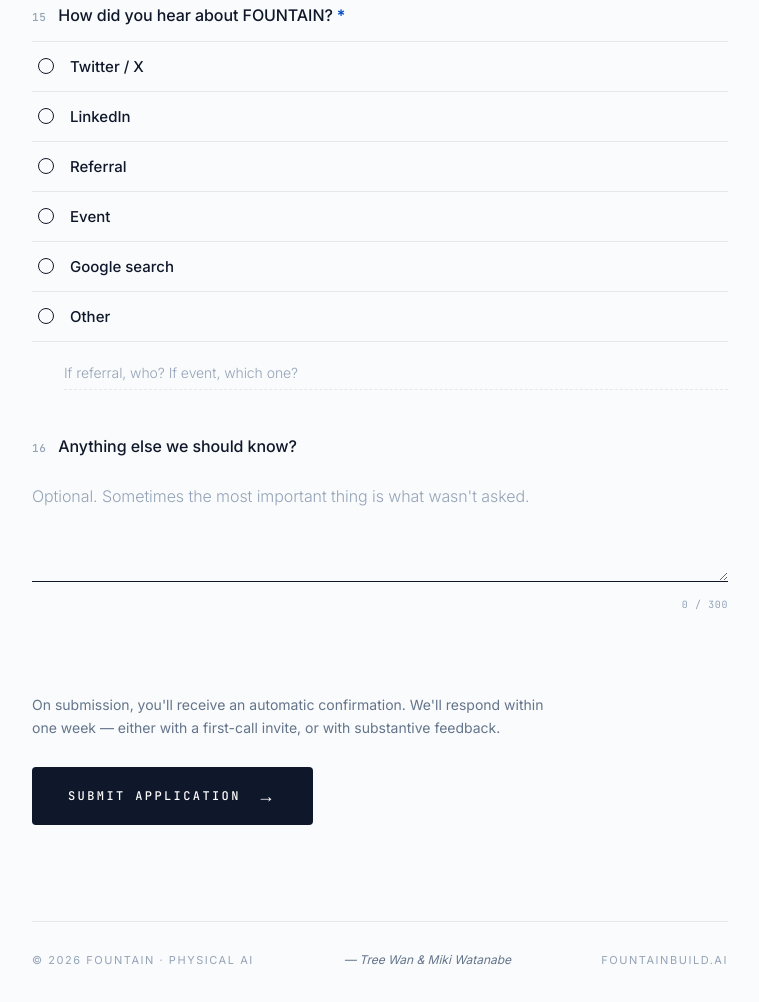
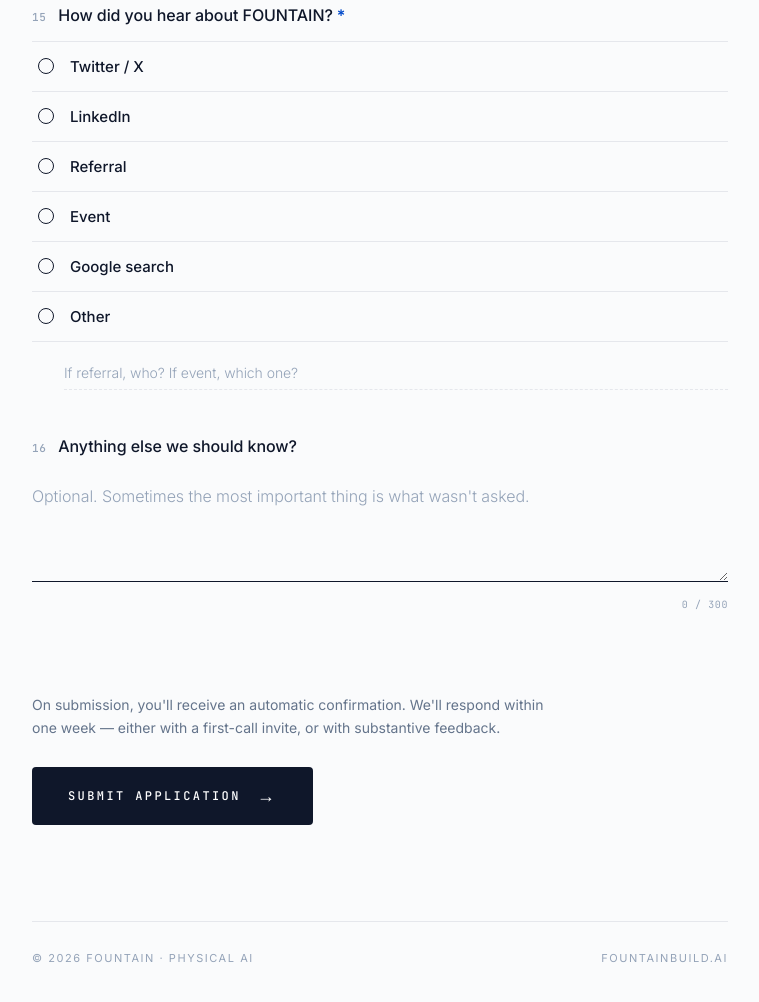
Before and after one commit to treewan/fountain-website, a website: page apply.html in a window 1280 px wide. Shown: the part 3360-4362 px from the top of the page, without its empty margins (260-1019 px from the left). Drawn offline with Linux system fonts and the light colour scheme.

Commit message:
Apply page: remove founder signature from footer

```diff
--- a/apply.html
+++ b/apply.html
@@ -809,7 +809,6 @@
 
     <footer>
       <span>© 2026 FOUNTAIN · Physical AI</span>
-      <span class="signature">— Tree Wan & Miki Watanabe</span>
       <a href="https://fountainbuild.ai">fountainbuild.ai</a>
     </footer>
 
```
